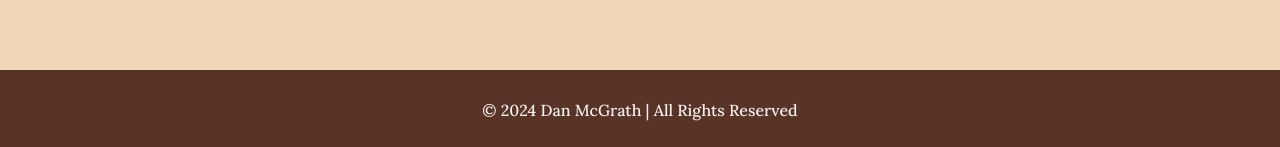
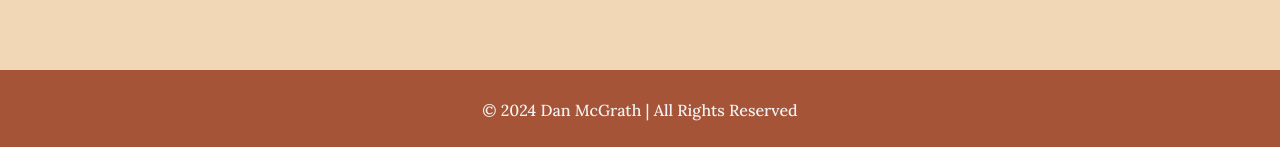
Before and after one commit to Dan-McGrath/Bookstore, a React (Vite) app in the folder frontend/: page / in a window 1280 px wide. Shown: the part 650-797 px from the top of the page. Built offline with nearby package versions, Linux system fonts and the light colour scheme.

Commit message:
Update color

```diff
--- a/frontend/src/components/Layout/Footer.jsx
+++ b/frontend/src/components/Layout/Footer.jsx
@@ -2,7 +2,7 @@ import React from 'react';
 
 const Footer = () => {
   return (
-    <div className="flex items-center justify-center w-full max-h-24 bg-darkBrown min-h-20">
+    <div className="flex items-center justify-center w-full max-h-24 bg-lightBrown min-h-20">
       <p className="text-center">&copy; 2024 Dan McGrath | All Rights Reserved</p>
     </div>
   );
```
